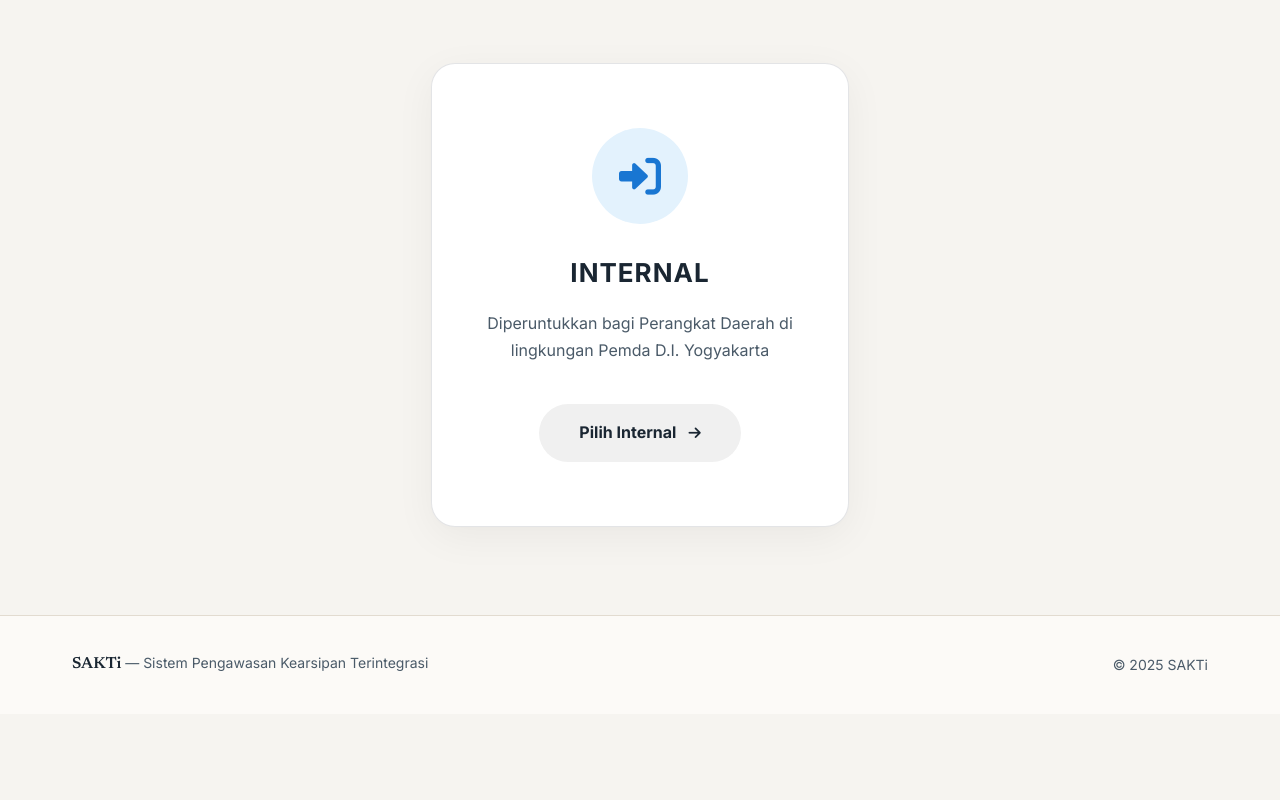
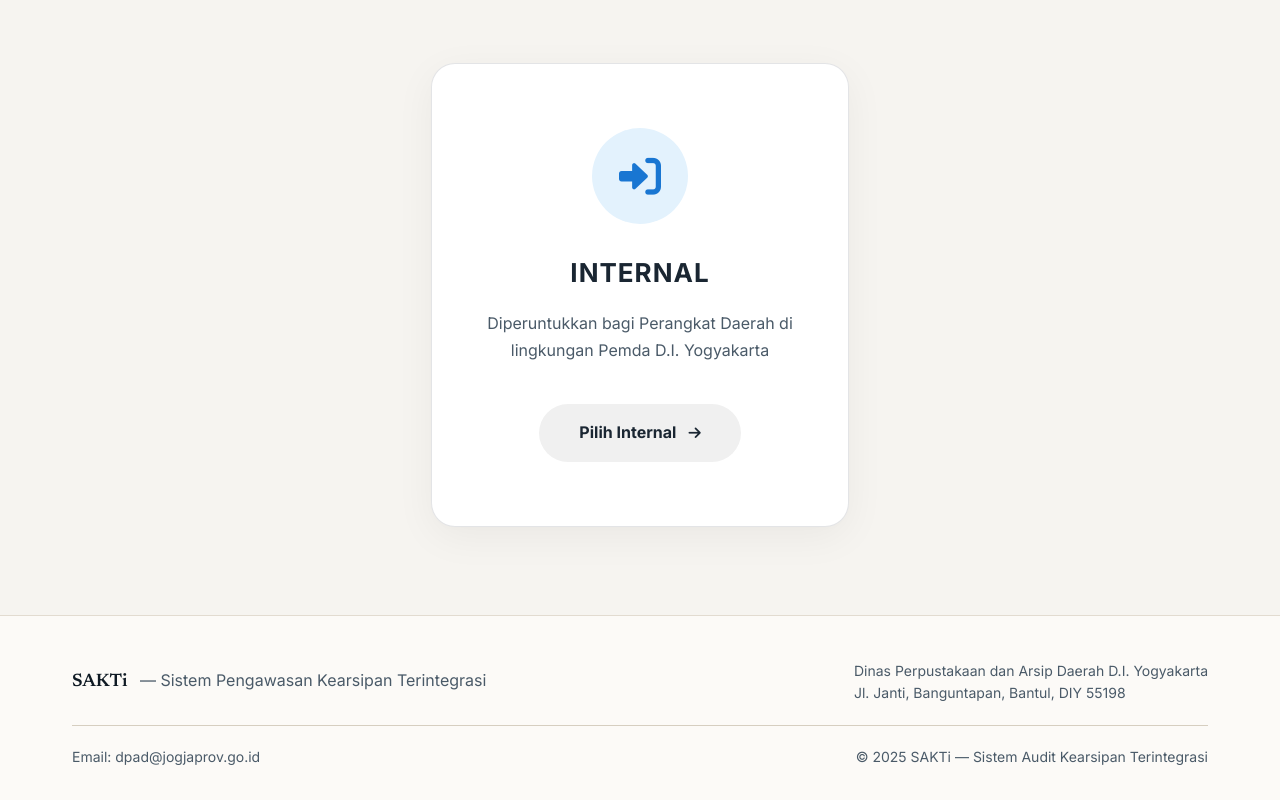
Before and after one commit to bagussetyabudi670-sketch/sakti, a plain HTML site: page jenis-pengawasan.html in a window 1280 px wide. Shown: the part 369-1169 px from the top of the page. Before the commit the page ends 1083 px from the top, so only its background shows below. Drawn offline with Linux system fonts and the light colour scheme.

Commit message:
Standardize footer text across the SAKTi HTML pages to match the Index.html footer.

```diff
--- a/jenis-pengawasan.html
+++ b/jenis-pengawasan.html
@@ -282,14 +282,13 @@
       padding: 64px 0 88px;
     }
 
-    /* Kartu Putih Besar */
     .option-card {
       text-align: center;
       max-width: 520px;
       width: 100%;
       background: #ffffff;
       border: 1px solid var(--line);
-      border-radius: 24px; /* Sudut lebih membulat seperti gambar */
+      border-radius: 24px;
       box-shadow: 0 10px 40px rgba(0,0,0,0.05), 0 2px 10px rgba(0,0,0,0.02);
       padding: 64px 48px;
       animation: fadeInUp 0.8s cubic-bezier(0.2, 0.9, 0.3, 1) 0.3s forwards;
@@ -305,12 +304,11 @@
       transform: translateY(-4px);
     }
 
-    /* Lingkaran Ikon Biru Muda */
     .icon-circle {
       width: 96px;
       height: 96px;
       border-radius: 50%;
-      background: #E3F2FD; /* Biru sangat muda sesuai gambar */
+      background: #E3F2FD;
       display: flex;
       align-items: center;
       justify-content: center;
@@ -325,7 +323,7 @@
 
     .icon-circle i {
       font-size: 42px;
-      color: #1976D2; /* Biru tua untuk ikon */
+      color: #1976D2;
       transition: color 0.3s ease, transform 0.3s ease;
     }
 
@@ -333,9 +331,8 @@
       transform: translateX(4px);
     }
 
-    /* Judul INTERNAL */
     .option-card h3 {
-      font-family: 'Inter', sans-serif; /* Font sans-serif tebal sesuai gambar */
+      font-family: 'Inter', sans-serif;
       font-size: 26px;
       font-weight: 800;
       letter-spacing: 1px;
@@ -344,7 +341,6 @@
       text-transform: uppercase;
     }
 
-    /* Deskripsi */
     .option-card p {
       color: var(--ink-soft);
       font-size: 16px;
@@ -353,18 +349,17 @@
       max-width: 320px;
     }
 
-    /* Tombol Pilih Internal */
     .btn-option {
       display: inline-flex;
       align-items: center;
       justify-content: center;
       gap: 12px;
-      background: #F0F0F0; /* Abu-abu sangat muda sesuai gambar */
+      background: #F0F0F0;
       color: var(--ink);
       font-weight: 700;
       font-size: 16px;
       padding: 16px 40px;
-      border-radius: 50px; /* Tombol pill */
+      border-radius: 50px;
       border: none;
       cursor: pointer;
       font-family: 'Inter', sans-serif;
@@ -392,33 +387,57 @@
     /* ===== FOOTER ===== */
     footer {
       border-top: 1px solid #e2dbd0;
-      padding: 36px 0;
+      padding: 44px 0 32px;
       background: #fcfaf7;
       margin-top: auto;
-      animation: fadeInUp 0.8s cubic-bezier(0.2, 0.9, 0.3, 1) 0.6s forwards;
-      opacity: 0;
     }
-
-    .footer-content {
+    .footer-inner {
+      display: flex;
+      flex-direction: column;
+      gap: 20px;
+    }
+    .footer-row {
       display: flex;
       justify-content: space-between;
       align-items: center;
+      flex-wrap: wrap;
+      gap: 16px;
+    }
+    .footer-brand {
+      font-family: 'Newsreader', serif;
+      font-size: 18px;
+      font-weight: 600;
+      color: #0f1a24;
+    }
+    .footer-tagline {
+      color: #4a5a68;
+      margin-left: 8px;
+    }
+    .footer-address {
       font-size: 14px;
-      color: var(--ink-soft);
+      color: #4a5a68;
+      line-height: 1.6;
+    }
+    .footer-address a {
+      color: #2a4b3a;
+      font-weight: 500;
+      transition: color 0.15s;
+    }
+    .footer-address a:hover { color: #a73b2e; }
+    .footer-bottom {
+      border-top: 1px solid #d6cec0;
+      padding-top: 20px;
+      display: flex;
+      justify-content: space-between;
       flex-wrap: wrap;
       gap: 12px;
+      font-size: 14px;
+      color: #4a5a68;
     }
-
-    .footer-content strong {
-      color: var(--ink);
-      font-family: 'Newsreader', serif;
-      font-size: 16px;
-      font-weight: 600;
-      transition: color 0.3s ease;
-    }
-
-    .footer-content strong:hover {
-      color: var(--ledger);
+    @media (max-width: 680px) {
+      .footer-row { flex-direction: column; align-items: flex-start; }
+      .footer-bottom { flex-direction: column; align-items: flex-start; }
+      .footer-tagline { margin-left: 0; }
     }
 
     /* ===== RESPONSIVE ===== */
@@ -535,12 +554,8 @@
     <!-- ===== MAIN CARD (TENGAH) ===== -->
     <section class="main-section">
       <div class="container" style="display: flex; justify-content: center;">
-
-        <!-- KARTU INTERNAL -->
         <div class="option-card">
-
           <div class="icon-circle">
-            <!-- Ikon panah masuk ke dalam bracket (sesuai gambar) -->
             <i class="fas fa-sign-in-alt"></i>
           </div>
 
@@ -548,14 +563,11 @@
 
           <p>Diperuntukkan bagi Perangkat Daerah di lingkungan Pemda D.I. Yogyakarta</p>
 
-          <!-- Ganti tanda # dengan link tujuan halaman berikutnya -->
           <a href="#" class="btn-option">
             Pilih Internal
             <i class="fas fa-arrow-right"></i>
           </a>
-
         </div>
-
       </div>
     </section>
 
@@ -563,12 +575,21 @@
 
   <!-- ===== FOOTER ===== -->
   <footer>
-    <div class="container footer-content">
-      <div>
-        <strong>SAKTi</strong>
-        — Sistem Pengawasan Kearsipan Terintegrasi
+    <div class="container footer-inner">
+      <div class="footer-row">
+        <div>
+          <span class="footer-brand">SAKTi</span>
+          <span class="footer-tagline">— Sistem Pengawasan Kearsipan Terintegrasi</span>
+        </div>
+        <div class="footer-address">
+          Dinas Perpustakaan dan Arsip Daerah D.I. Yogyakarta<br />
+          Jl. Janti, Banguntapan, Bantul, DIY 55198
+        </div>
       </div>
-      <div>© 2025 SAKTi</div>
+      <div class="footer-bottom">
+        <div>Email: <a href="mailto:dpad@jogjaprov.go.id">dpad@jogjaprov.go.id</a></div>
+        <div>© 2025 SAKTi — Sistem Audit Kearsipan Terintegrasi</div>
+      </div>
     </div>
   </footer>
 
```
Also changed, not shown: lembaga.html (+55 -31 lines), portal.html (+55 -31 lines).
